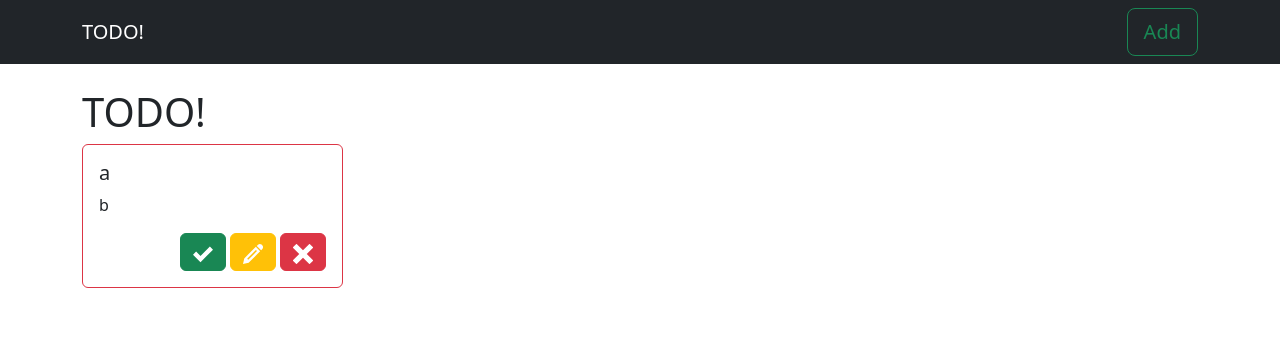
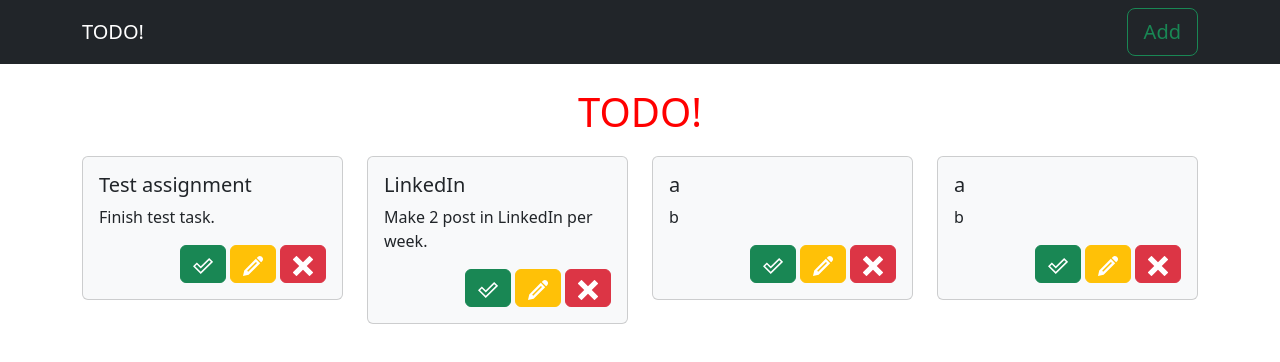
Before and after one commit to ansachuk/TODO, a React (Vite) app: page / in a window 1280 px wide. Shown: the top 362 px of the page. Built offline with nearby package versions, Linux system fonts and the light colour scheme.

Commit message:
finish Todo

```diff
--- a/src/components/Todo/Todo.module.scss
+++ b/src/components/Main/Main.module.scss
@@ -7,3 +7,9 @@
 		fill: white;
 	}
 }
+
+.title {
+	color: rgb(255, 0, 0);
+	margin-bottom: 20px;
+	text-align: center;
+}
--- a/src/components/Main/Main.tsx
+++ b/src/components/Main/Main.tsx
@@ -2,7 +2,10 @@ import { useSelector } from "react-redux";
 import { Container, Row } from "react-bootstrap";
 
 import { selectTodos } from "../../redux/TodoSlice";
+
 import Todo from "../Todo/Todo";
+
+import css from "./Main.module.scss";
 
 export default function Main() {
 	const todos = useSelector(selectTodos);
@@ -10,7 +13,7 @@ export default function Main() {
 	return (
 		<main>
 			<Container className="mt-4">
-				<h1>TODO!</h1>
+				<h1 className={css.title}>TODO!</h1>
 				<Row xs={1} md={2} lg={3} xl={4} className="g-4">
 					{todos.map(todo => (
 						<Todo key={todo.id} todo={todo} />
--- a/src/components/Todo/Todo.tsx
+++ b/src/components/Todo/Todo.tsx
@@ -1,5 +1,5 @@
 import { useDispatch } from "react-redux";
-import { deleteTodo } from "../../redux/TodoSlice";
+import { deleteTodo, toggleTodoStatus } from "../../redux/TodoSlice";
 
 import Card from "react-bootstrap/Card";
 import Col from "react-bootstrap/Col";
@@ -7,36 +7,48 @@ import Button from "react-bootstrap/Button";
 
 import { ITodo } from "../../@types/types";
 import icons from "../../icons/sprite.svg";
-import css from "./Todo.module.scss";
+import css from "../Main/Main.module.scss";
 
 type Props = {
 	todo: ITodo;
 };
 
+type statusConfig = {
+	icon: "#checkmark" | "#done";
+	bg: "success" | "light";
+	text: "dark" | "light";
+};
+
 export default function Todo({ todo: { name, desc, isTodoFinished, id } }: Props) {
 	const disp = useDispatch();
+
+	const status: statusConfig = {
+		icon: isTodoFinished ? "#checkmark" : "#done",
+		bg: isTodoFinished ? "success" : "light",
+		text: !isTodoFinished ? "dark" : "light",
+	};
 	return (
 		<Col>
-			<Card bg="yellow" border="danger">
+			<Card text={status.text} bg={status.bg}>
 				<Card.Body>
-					<Card.Title color="light">{name}</Card.Title>
+					<Card.Title>{name}</Card.Title>
 					<Card.Text>{desc}</Card.Text>
 
 					<div className={css.wrapper}>
 						<Button
 							onClick={() => {
-								disp(deleteTodo(id));
+								disp(toggleTodoStatus(id));
 							}}
 							variant="success"
 						>
 							<svg width="20" height="20">
-								<use href={icons + "#checkmark"}></use>
+								<use href={icons + status.icon}></use>
 							</svg>
 						</Button>
 
 						<Button
 							onClick={() => {
-								disp(deleteTodo(id));
+								// disp(updateTodo({}));
 							}}
 							variant="warning"
 						>
--- a/src/redux/TodoSlice.ts
+++ b/src/redux/TodoSlice.ts
@@ -8,7 +8,12 @@ interface IInitialState {
 }
 
 const initialState: IInitialState = {
-	todos: [{ name: "a", desc: "b", isTodoFinished: false, id: "1" }],
+	todos: [
+		{ name: "Test assignment", desc: "Finish test task.", isTodoFinished: false, id: "1" },
+		{ name: "LinkedIn", desc: "Make 2 post in LinkedIn per week.", isTodoFinished: false, id: "2" },
+		{ name: "a", desc: "b", isTodoFinished: false, id: "3" },
+		{ name: "a", desc: "b", isTodoFinished: false, id: "4" },
+	],
 };
 
 const TodoSlice = createSlice({
```
Also changed, not shown: src/icons/sprite.svg.
